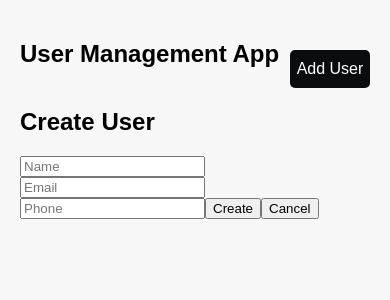
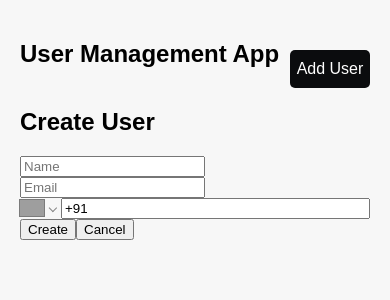
Before and after one commit to varunchimurkar/user-management-fake-api, a React (Vite) app: page /create in a window 390 px wide. Shown: the top 300 px of the page. Built offline with nearby package versions, Linux system fonts and the light colour scheme; grey boxes are pictures that could not be loaded.

Commit message:
Install ->  react-phone-number-input

```diff
--- a/package.json
+++ b/package.json
@@ -12,6 +12,7 @@
   "dependencies": {
     "react": "^19.2.0",
     "react-dom": "^19.2.0",
+    "react-phone-number-input": "^3.4.13",
     "react-router-dom": "^7.9.5"
   },
   "devDependencies": {
--- a/src/Pages/UserForm.jsx
+++ b/src/Pages/UserForm.jsx
@@ -2,6 +2,8 @@ import { useState, useEffect } from "react";
 import { useParams, useNavigate } from "react-router-dom";
 import { createUser, fetchUserById, updateUser } from "../api";
 import Spinner from "../components/Spinner";
+import PhoneInput from 'react-phone-number-input'
+import 'react-phone-number-input/style.css';
 
 function UserForm({ isEdit }) {
   const { id } = useParams();
@@ -23,6 +25,10 @@ function UserForm({ isEdit }) {
 
   function Change(e) {
     setForm({ ...form, [e.target.name]: e.target.value });
+  }
+
+   async function PhoneChange(value) {
+    setForm({ ...form, phone: value });
   }
 
   async function submit(e) {
@@ -55,7 +61,16 @@ function UserForm({ isEdit }) {
       <form onSubmit={submit}>
         <input name="name" value={form.name} onChange={Change} placeholder="Name" required />
         <input name="email" type="email" value={form.email} onChange={Change} placeholder="Email" required />
-        <input name="phone" type="number" value={form.phone} onChange={Change} placeholder="Phone" required />
+
+        <PhoneInput
+        placeholder="Enter phone number"
+        value={form.phone}
+        onChange={PhoneChange}
+        defaultCountry="IN"
+        international
+        countryCallingCodeEditable={false}
+        required
+      />
 
         <button type="submit">{isEdit ? "Update" : "Create"}</button>
         <button type="button" onClick={() => navigate("/")}>Cancel</button>
```
Also changed, not shown: 1 other file (tests, documents, lock files or other folders).
